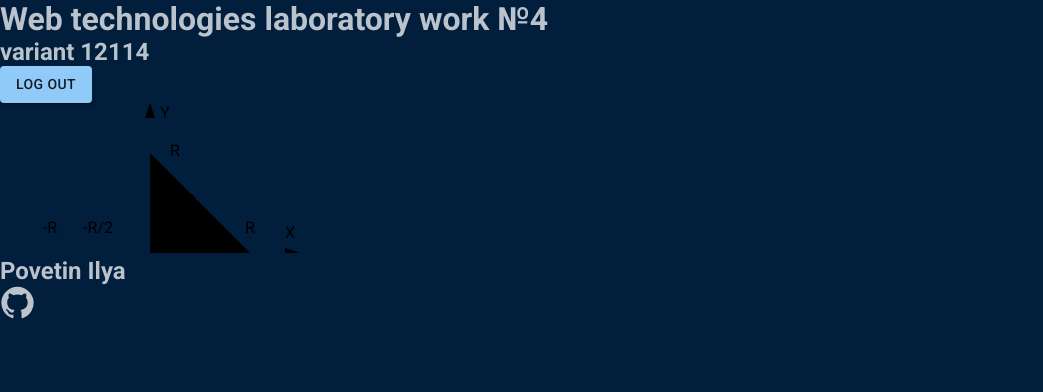
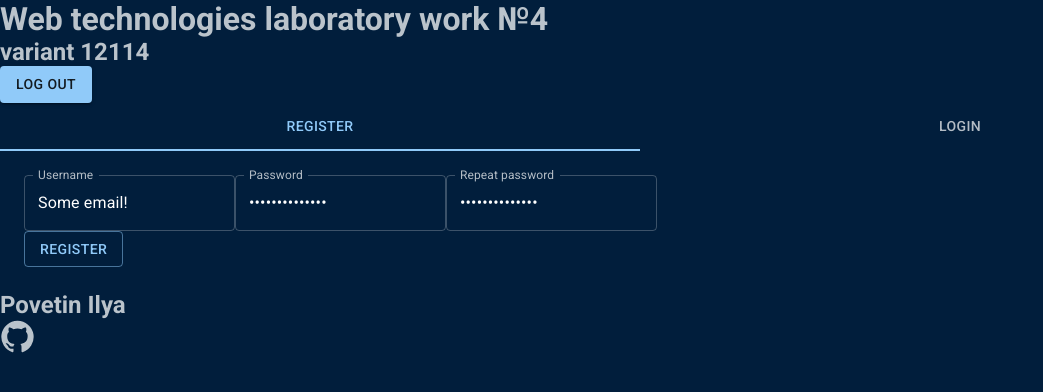
Before and after one commit to Emented/webLab4_frontend, a React app: page /auth in a window 1280 px wide. Shown: the top 392 px of the page, without its empty margins (0-1043 px from the left). Built offline with nearby package versions, Linux system fonts and the light colour scheme.

Commit message:
Add not found page and Routing

```diff
--- a/src/App.jsx
+++ b/src/App.jsx
@@ -3,13 +3,18 @@ import Header from "./components/Header/Header";
 import Footer from "./components/Footer/Footer";
 import AuthBody from "./components/AuthBody/AuthBody";
 import MainBody from "./components/MainBody/MainBody";
+import {Route, Routes} from "react-router-dom";
+import NotFound from "./components/NotFound/NotFound";
 
 const App = () => {
     return (
         <div>
             <Header isLoggedIn={true}/>
-            {/*<AuthBody/>*/}
-            <MainBody/>
+            <Routes>
+                <Route path="/main" element={<MainBody/>}/>
+                <Route path="/auth" element={<AuthBody/>}/>
+                <Route path="/*" element={<NotFound/>}/>
+            </Routes>
             <Footer/>
         </div>
     );
--- /dev/null
+++ b/src/components/NotFound/NotFound.jsx
@@ -0,0 +1,18 @@
+import './NotFound.scss'
+
+import React from 'react';
+
+const NotFound = (props) => {
+
+    return (
+        <div className="not-found-wrapper">
+            <div className="tile">
+                    <h1 className="not-found-number">404</h1>
+                    <h2 className="not-found-text">Page not found</h2>
+            </div>
+        </div>
+    );
+
+};
+
+export default NotFound;
--- /dev/null
+++ b/src/components/NotFound/NotFound.scss
@@ -0,0 +1,7 @@
+.not-found-wrapper {
+
+  .not-found-number {
+    font-size: 100px;
+  }
+
+}
--- a/src/index.jsx
+++ b/src/index.jsx
@@ -4,6 +4,7 @@ import React from 'react';
 import ReactDOM from 'react-dom/client';
 import App from "./App";
 import {createTheme, ThemeProvider} from "@mui/material";
+import {BrowserRouter} from "react-router-dom";
 
 const root = ReactDOM.createRoot(document.getElementById('root'));
 
@@ -14,7 +15,9 @@ const darkTheme = createTheme({
 });
 
 root.render(
-    <ThemeProvider theme={darkTheme}>
-        <App/>
-    </ThemeProvider>
+    <BrowserRouter>
+        <ThemeProvider theme={darkTheme}>
+            <App/>
+        </ThemeProvider>
+    </BrowserRouter>
 )
```
